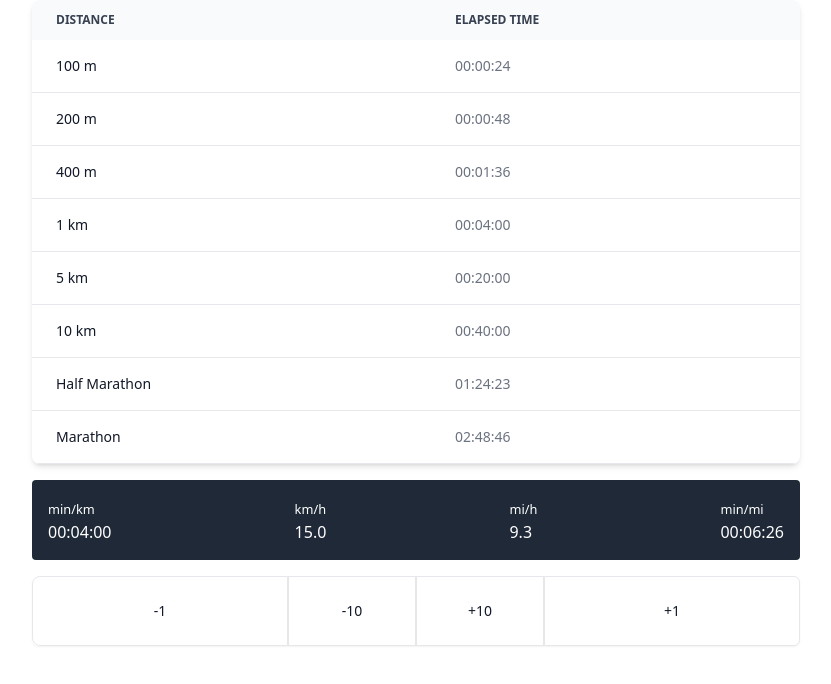
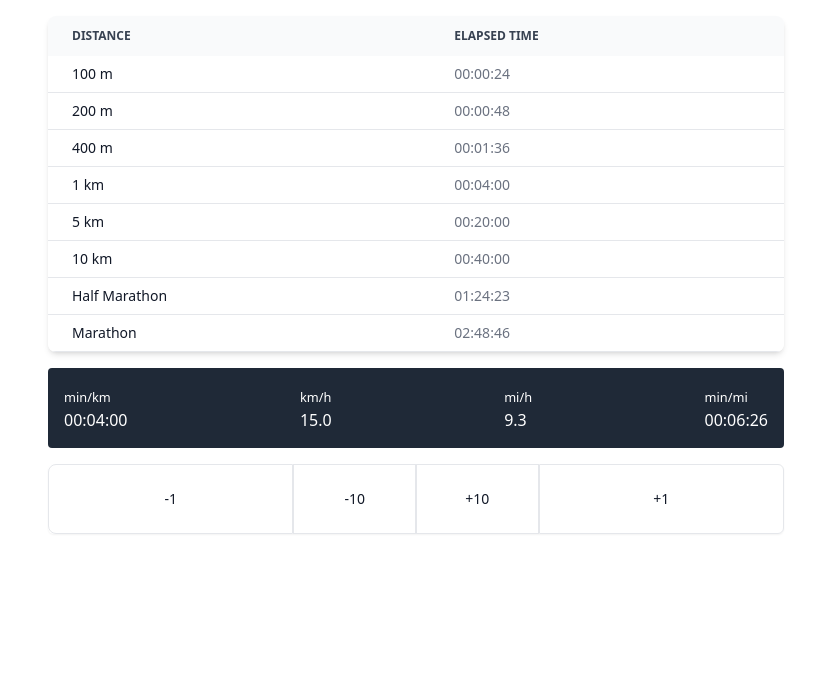
Before and after one commit to nwjlyons/pace, a Next.js app: page / in a window 1280 px wide. Shown: the top 684 px of the page, without its empty margins (224-1055 px from the left). Built offline with nearby package versions, Linux system fonts and the light colour scheme.

Commit message:
Add margin

```diff
--- a/components/pace.tsx
+++ b/components/pace.tsx
@@ -65,7 +65,7 @@ export default class Pace extends React.Component<IProps, IState> {
   }
   render() {
     return (
-      <div className="flex gap-4 flex-col">
+      <div className="flex gap-4 flex-col m-4">
         <div className="relative overflow-x-auto shadow-md sm:rounded-lg">
           <table className="w-full text-sm text-gray-500">
             <thead className="text-xs text-gray-700 uppercase bg-gray-50">
@@ -81,10 +81,10 @@ export default class Pace extends React.Component<IProps, IState> {
             <tbody>
               {distances.map(distance => (
                 <tr key={distance.distance} className="bg-white border-b">
-                  <th scope="row" className="px-6 py-4 font-medium text-gray-900 whitespace-nowrap text-left">
+                  <th scope="row" className="px-6 py-2 font-medium text-gray-900 whitespace-nowrap text-left">
                     {distance.name}
                   </th>
-                  <td className="px-6 py-4 text-left">
+                  <td className="px-6 py-2 text-left">
                     {this.elapsedTime(distance.distance)}
                   </td>
                 </tr>
```
